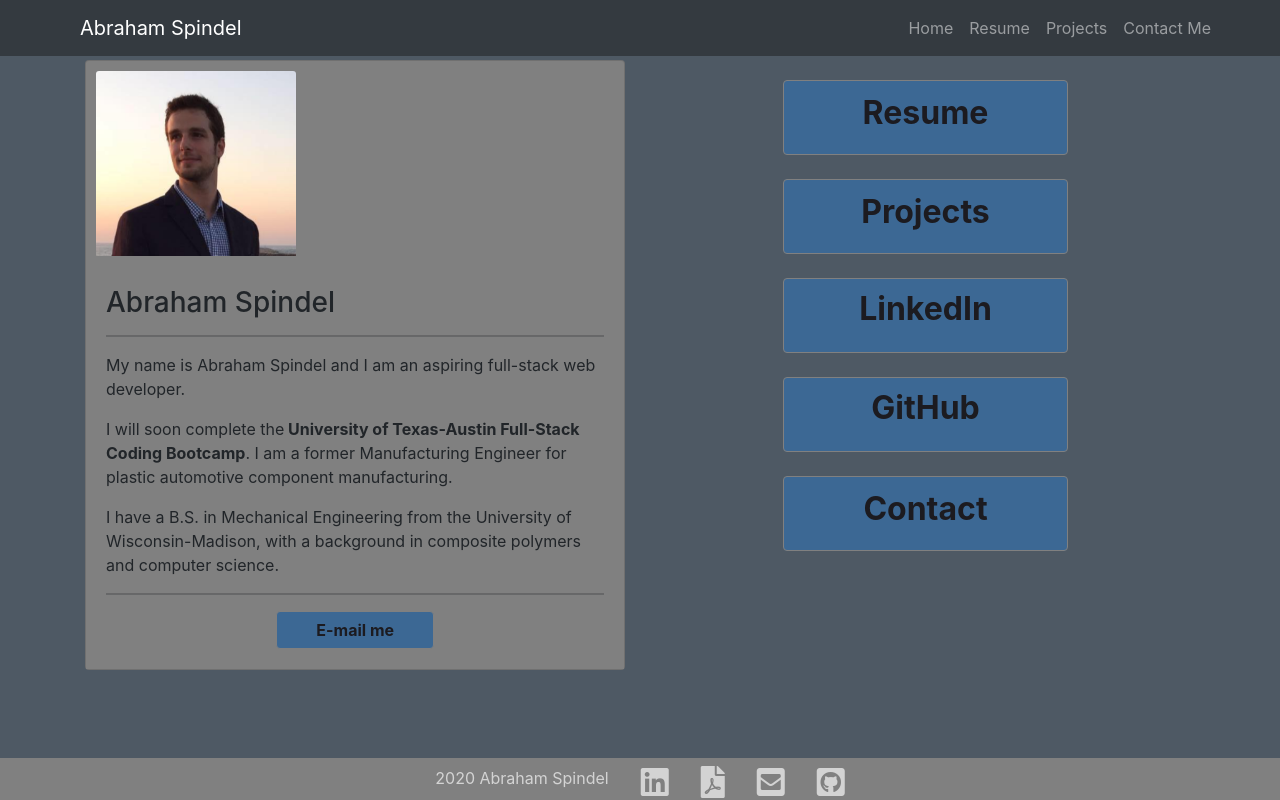
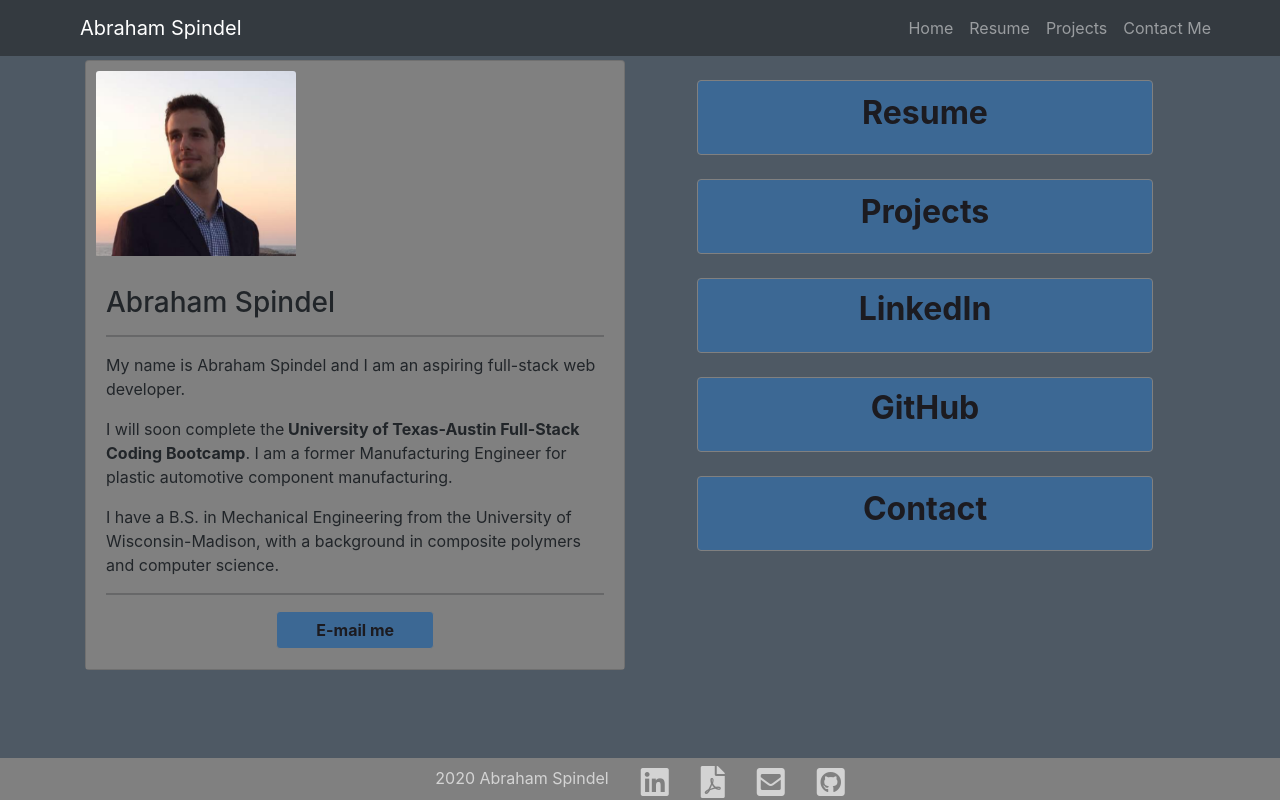
Before and after one commit to abraspin/abraspin.github.io, a React (Create React App) app: page / in a window 1280 px wide. Built offline with nearby package versions, Linux system fonts and the light colour scheme.

Commit message:
make link buttons bigger and container smaller.

```diff
--- a/src/pages/Home/style.css
+++ b/src/pages/Home/style.css
@@ -25,12 +25,10 @@
 
 #email-me-button:hover {
   color: white;
-
 }
 
-
 .link-button {
-  width: 50%;
+  width: 80%;
   height: 75px;
   margin: 0 auto;
   text-align: center;
@@ -39,7 +37,7 @@
   color: rgb(28, 27, 32);
   font-weight: bold;
   background-color: #3c6894;
-  border-color: gray
+  border-color: gray;
 }
 
 /* Grow */
```
